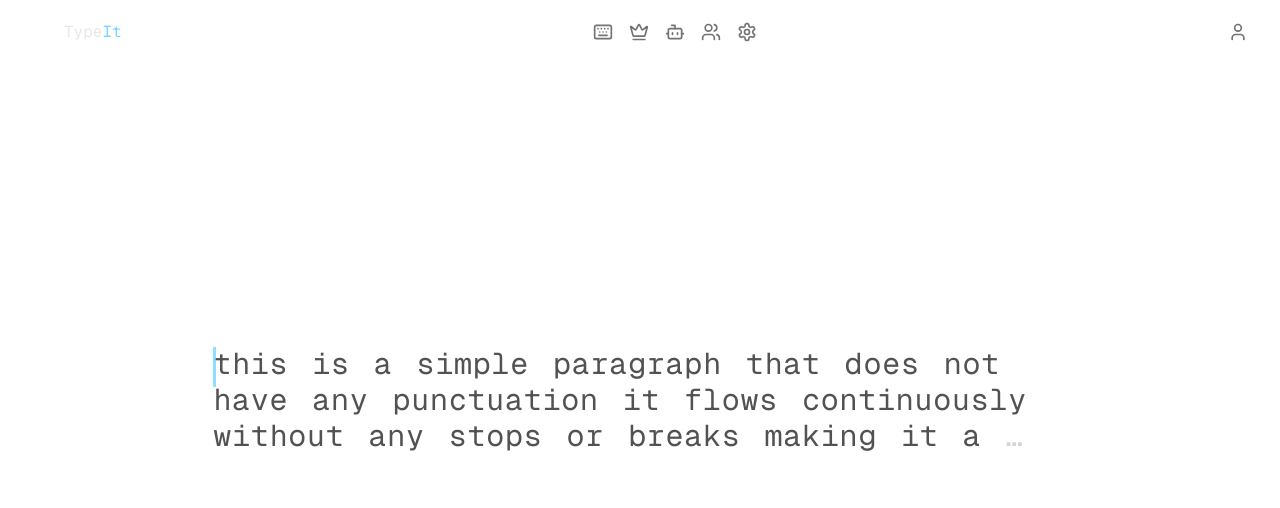
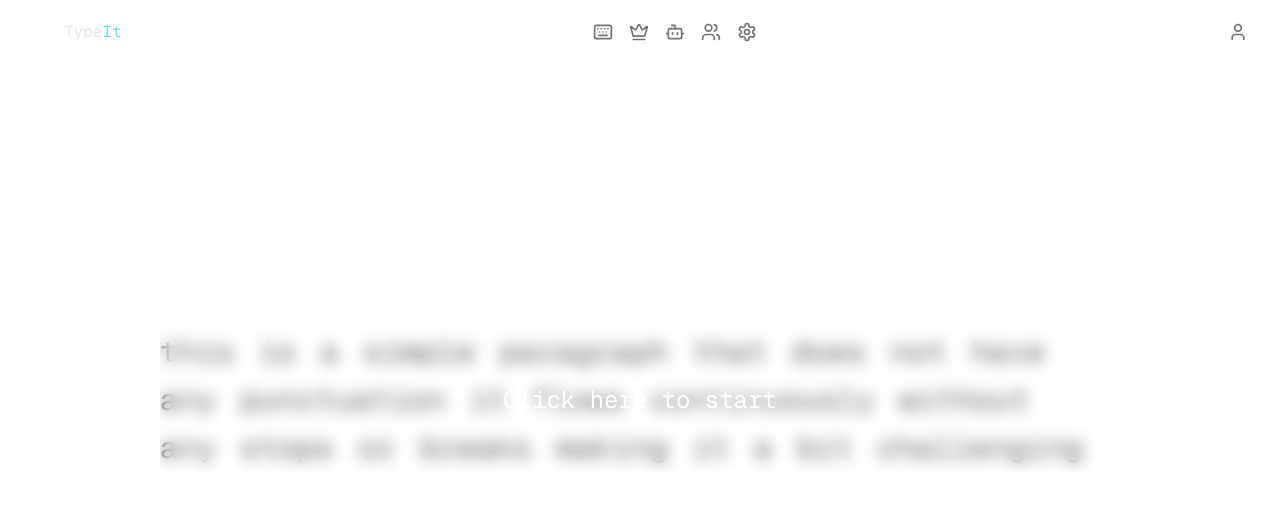
Before and after one commit to wtfdivyansh/typeIt, a Next.js app: page / in a window 1280 px wide. Shown: the top 508 px of the page. Built offline with nearby package versions, Linux system fonts and the light colour scheme.

Commit message:
add logic for scroll

```diff
--- a/package.json
+++ b/package.json
@@ -15,7 +15,8 @@
     "next": "15.2.1",
     "react": "^19.0.0",
     "react-dom": "^19.0.0",
-    "tailwind-merge": "^3.0.2"
+    "tailwind-merge": "^3.0.2",
+    "zustand": "^5.0.3"
   },
   "devDependencies": {
     "typescript": "^5",
--- a/src/components/typing.tsx
+++ b/src/components/typing.tsx
@@ -9,11 +9,14 @@ export default function Typing() {
   const [word, setWord] = useState("");
   const [idx, setIdx] = useState(0);
   const [paragraph, setParagraph] = useState<string[]>([]);
+  const [isTestStarted, setIsTestStarted] = useState(false);
+  const [isFocused, setIsFocused] = useState(false);
   const inputRef = useRef<HTMLInputElement | null>(null);
   const containerRef = useRef<HTMLDivElement | null>(null);
   const wordRefs = useRef<(HTMLDivElement | null)[]>([]);
   const boolCorrect = useRef<Boolean[]>([]);
-  const previousWordRef = useRef(""); // Store previous word when backspacing
+  const previousWordRef = useRef("");
+  const scrollRef = useRef<HTMLDivElement | null>(null);
 
   const [caretPosition, setCaretPosition] = useState({ x: 0, y: 0 });
 
@@ -47,8 +50,29 @@ export default function Typing() {
     }
   };
 
+  const updateScrollPosition = () => {
+    if (scrollRef.current) {
+      const lastWord = wordRefs.current[idx];
+      if (lastWord) {
+        const wordRect = lastWord.getBoundingClientRect();
+        const scrollRect = scrollRef.current.getBoundingClientRect();
+
+        if (wordRect.bottom > scrollRect.bottom) {
+          scrollRef.current.scrollBy({
+            top: scrollRect.height - wordRect.height,
+            behavior: "instant",
+          });
+        }
+      }
+    }
+  };
+
   const handleChange = (value: string) => {
     if (value.startsWith(" ")) return;
+
+    if (paragraph.length === 0) {
+      setIsTestStarted(true);
+    }
 
     setParagraph((prev) => {
       const newParagraph = [...prev];
@@ -88,14 +112,25 @@ export default function Typing() {
   }, [idx]);
 
   useEffect(() => {
+    updateScrollPosition();
     updateCaretPosition();
   }, [word, idx, paragraph]);
+  console.log(caretPosition);
 
   return (
     <div className="w-full h-full flex items-center justify-center">
-      <div ref={containerRef} className="w-2/3 text-neutral-300 relative">
-        <div className="w-full relative">
-          <div className="line-clamp-3 font-mono text-3xl tracking-wide">
+      <div
+        ref={containerRef}
+        className="w-[75%]  text-neutral-300 relative"
+        tabIndex={0}
+        onFocus={() => setIsFocused(true)}
+        onBlur={() => setIsFocused(false)}
+      >
+        <div
+          ref={scrollRef}
+          className="w-full max-h-[9rem] overflow-y-auto overflow-x-hidden relative"
+        >
+          <div className="font-mono text-3xl tracking-wide leading-[3rem]">
             {wordsArray.map((word, wordIndex) => {
               const typedWord = paragraph[wordIndex] || "";
               const extraChars =
@@ -106,9 +141,7 @@ export default function Typing() {
               return (
                 <div
                   key={wordIndex}
-                  className={cn("inline-block mr-6",{
-
-                  })}
+                  className="inline-block mr-6 "
                   ref={(el) => {
                     if (el) {
                       wordRefs.current[wordIndex] = el;
@@ -134,7 +167,10 @@ export default function Typing() {
                   })}
 
                   {extraChars.map((letter, extraIndex) => (
-                    <span key={extraIndex} className="text-orange-700 font-mono">
+                    <span
+                      key={extraIndex}
+                      className="text-orange-700 font-mono"
+                    >
                       {letter}
                     </span>
                   ))}
@@ -143,6 +179,7 @@ export default function Typing() {
             })}
           </div>
         </div>
+        {isFocused && (
           <span
             className="bg-sky-300/80 h-10 w-[3px] absolute"
             style={{
@@ -151,7 +188,7 @@ export default function Typing() {
               transition: "left 0.05s ease-out, top 0.05s ease-out",
             }}
           />
-
+        )}
         <input
           ref={inputRef}
           className="absolute inset-0 opacity-0"
@@ -163,6 +200,11 @@ export default function Typing() {
             }
           }}
         />
+        {!isFocused && !isTestStarted && (
+          <div className="absolute inset-0 bg-transparent backdrop-blur-sm transition-opacity duration-300 flex items-center justify-center text-white text-2xl font-mono">
+            Click here to start
+          </div>
+        )}
       </div>
     </div>
   );
--- /dev/null
+++ b/src/utils/constants.ts
@@ -0,0 +1,12 @@
+const commonWords = [
+  "the", "be", "to", "of", "and", "a", "in", "that", "have", "I",
+  "it", "for", "not", "on", "with", "he", "as", "you", "do", "at",
+  "this", "but", "his", "by", "from", "they", "we", "say", "her", "she",
+  "or", "an", "will", "my", "one", "all", "would", "there", "their", "what",
+  "so", "up", "out", "if", "about", "who", "get", "which", "go", "me",
+  "when", "make", "can", "like", "time", "no", "just", "him", "know", "take",
+  "people", "into", "year", "your", "good", "some", "could", "them", "see", "other",
+  "than", "then", "now", "look", "only", "come", "its", "over", "think", "also",
+  "back", "after", "use", "two", "how", "our", "work", "first", "well", "way",
+  "even", "new", "want", "because", "any", "these", "give", "day", "most", "us"
+];
```
Also changed, not shown: 1 other file (tests, documents, lock files or other folders). Lines whose indentation alone changed are shown as unchanged.
